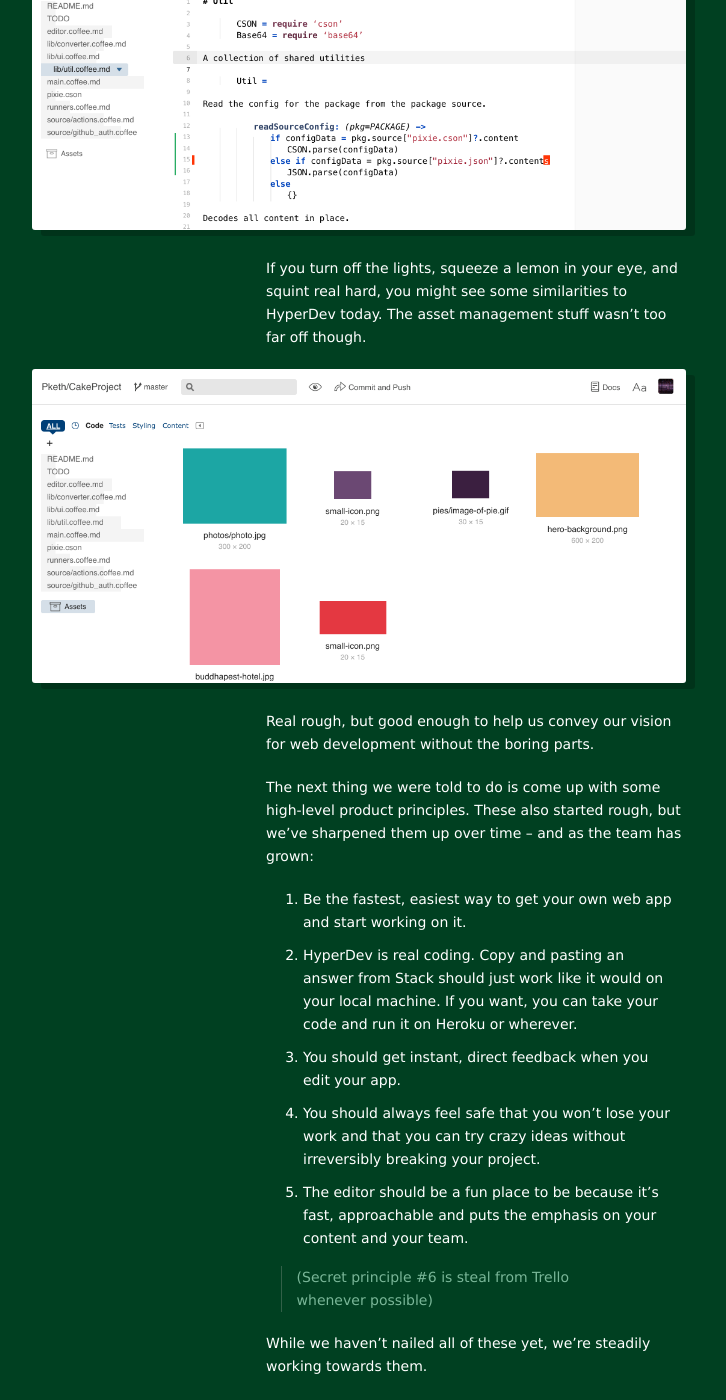
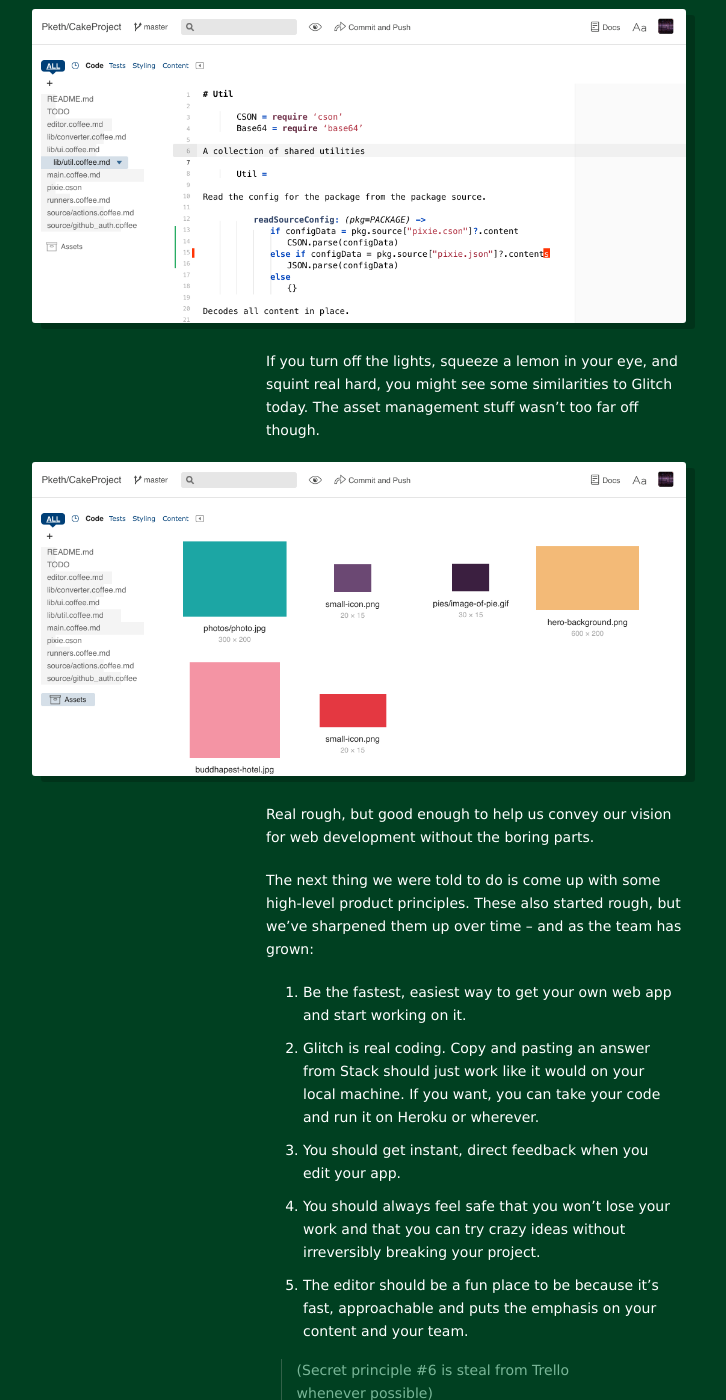
Before and after one commit to pketh/pketh.github.io, a Jekyll site: the page built from _posts/2016-06-03-designing-glitch.md, in a window 1280 px wide and 1400 px high, scrolled down 478 px. Shown: the whole window, without its empty margins (304-1030 px from the left). Built offline with Jekyll 4.4.1, drawn with Linux system fonts in a browser that asks for light colours; some of the changed text lies outside the part shown.

Commit message:
post update

```diff
--- a/_config.yml
+++ b/_config.yml
@@ -11,4 +11,5 @@
   - jemoji
   - jekyll-paginate
   - jekyll-seo-tag
+  - jekyll-redirect-from
 permalink: none
--- a/_posts/2016-06-03-designing-hyperdev.md
+++ b/_posts/2016-06-03-designing-glitch.md
@@ -1,16 +1,23 @@
 ---
+redirect_from: "/designing-hyperdev"
 layout: post
-title:  "Designing HyperDev"
-category: "HyperDev"
+title:  "Designing Glitch – Where We Started"
+category: "Glitch"
 ---
 
-So last week we launched [HyperDev](https://hyperdev.com), a cool way to [write a real web-app](http://joelonsoftware.com/items/2016/05/30.html). It's been almost a year since [DanielX](https://github.com/STRd6) and I first presented the idea to FogCreek.
+<hr>
+
+> 🎹 Updated to replace `HyperDev` with `Glitch`
+
+<hr>
+
+So last week (in 2016) we launched [Glitch](https://glitch.com) (then known as HyperDev/Gomix), a cool way to [write a real web-app](http://joelonsoftware.com/items/2016/05/30.html). It's been almost a year since [DanielX](https://github.com/STRd6) and I first presented the idea to FogCreek.
 
 Let's look back 👀✨
 
 [<img src="/images/2016/designing-hyperdev/og-editor.png" srcset="/images/2016/designing-hyperdev/og-editor@2x.png" class="large">](/images/2016/designing-hyperdev/og-editor@2x.png)
 
-If you turn off the lights, squeeze a lemon in your eye, and squint real hard, you might see some similarities to HyperDev today. The asset management stuff wasn't too far off though.
+If you turn off the lights, squeeze a lemon in your eye, and squint real hard, you might see some similarities to Glitch today. The asset management stuff wasn't too far off though.
 
 [<img src="/images/2016/designing-hyperdev/og-assets.png" srcset="/images/2016/designing-hyperdev/og-assets@2x.png" class="large">](/images/2016/designing-hyperdev/og-assets@2x.png)
 
@@ -19,7 +26,7 @@
 The next thing we were told to do is come up with some high-level product principles. These also started rough, but we've sharpened them up over time – and as the team has grown:
 
 1. Be the fastest, easiest way to get your own web app and start working on it.
-2. HyperDev is real coding. Copy and pasting an answer from Stack should just work like it would on your local machine. If you want, you can take your code and run it on Heroku or wherever.
+2. Glitch is real coding. Copy and pasting an answer from Stack should just work like it would on your local machine. If you want, you can take your code and run it on Heroku or wherever.
 3. You should get instant, direct feedback when you edit your app.
 4. You should always feel safe that you won't lose your work and that you can try crazy ideas without irreversibly breaking your project.
 5. The editor should be a fun place to be because it's fast, approachable and puts the emphasis on your content and your team.
@@ -85,6 +92,6 @@
 
 So we talked about some things, had some laughs. But I've still got so many more HyperDev rabbit holes to dive into for later posts.
 
-In the meantime, If you’re curious, all of my design files are up on [github](https://github.com/FogCreek/HyperDev-design).  `hyperweb.sketch` is the window into my soul: it's messy as fuck, but it's pretty entertaining. I wear my inspirations on my sleeve in these files.
+In the meantime, If you’re curious, all of my design files are up on [github](https://github.com/FogCreek/Glitch-design).  `hyperweb.sketch` is the window into my soul: it's a little bit of a trash fire in there, but it's pretty entertaining. I wear my inspirations on my sleeve in these files.
 
-<img src="/images/github-logo@2x.png" width="24" height="25" class="no-shadow" style="vertical-align: -30%"> [HyperDev-design on github](https://github.com/FogCreek/HyperDev-design)
+<img src="/images/github-logo@2x.png" width="24" height="25" class="no-shadow" style="vertical-align: -30%"> [Glitch-design on github](https://github.com/FogCreek/Glitch-design)
```
